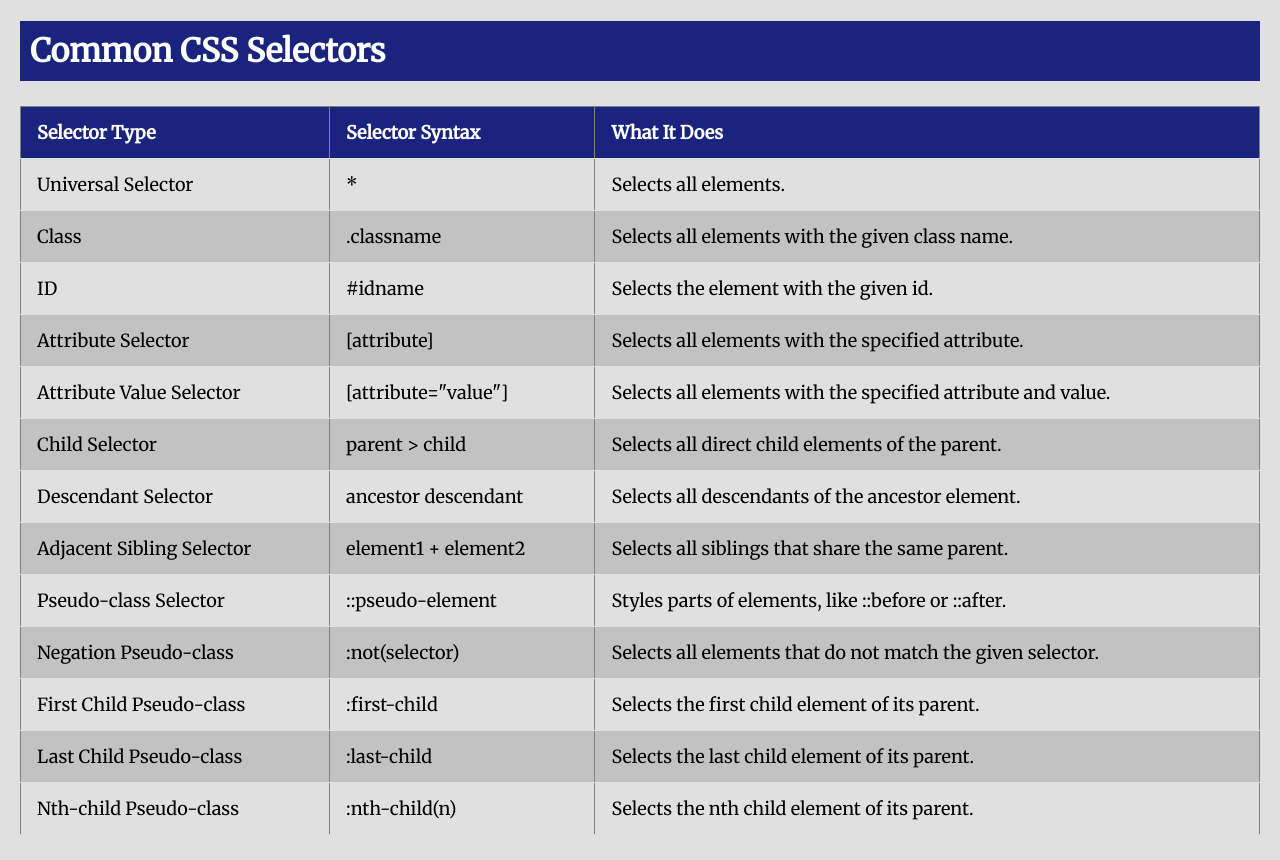
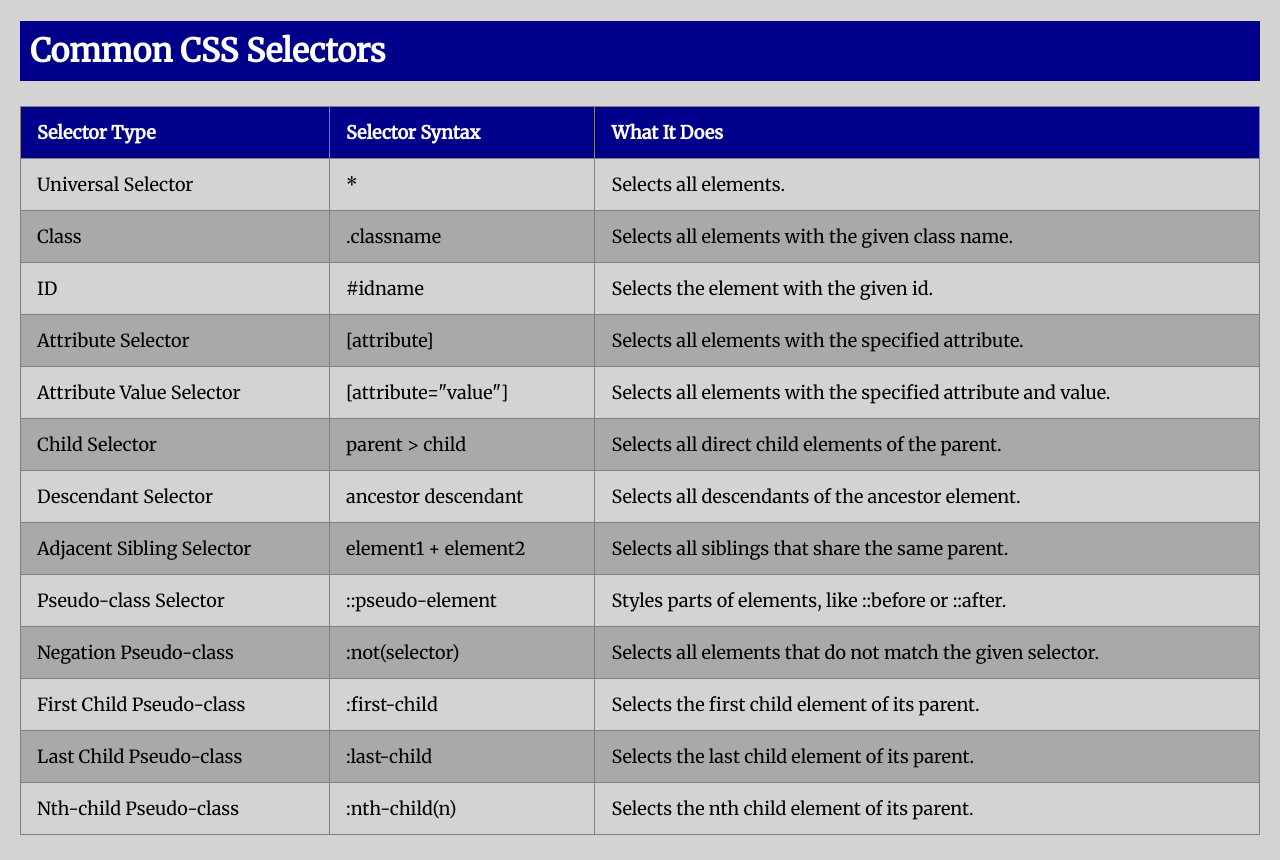
Before and after one commit to abutler911/codecademy-html-css-cheatsheet-project, a plain HTML site: page index.html in a window 1280 px wide. Drawn offline with Linux system fonts and the light colour scheme.

Commit message:
changed to named colors

```diff
--- a/styles.css
+++ b/styles.css
@@ -1,13 +1,13 @@
 body {
   font-family: "Merriweather", serif;
   margin: 20px;
-  background-color: #e0e0e0;
+  background-color: lightgray;
 }
 
 h1 {
   color: #fff;
   font-size: 2em;
-  background-color: #1a237e;
+  background-color: darkblue;
   padding: 10px;
 }
 
@@ -21,22 +21,22 @@ h1 {
 
 #cssTable th,
 #cssTable td {
-  border-bottom: 1px solid #ddd;
+  border-bottom: 1px solid gray;
   padding: 14px 16px;
 }
 
 #cssTable th {
-  background-color: #1a237e;
+  background-color: darkblue;
 
   color: white;
 }
 
 #cssTable tr:nth-child(even) {
-  background-color: #c2c2c2;
+  background-color: darkgrey;
 }
 
 #cssTable tr:hover {
-  background-color: #64b5f6;
+  background-color: cornflowerblue;
   color: #fff;
 }
 
```
